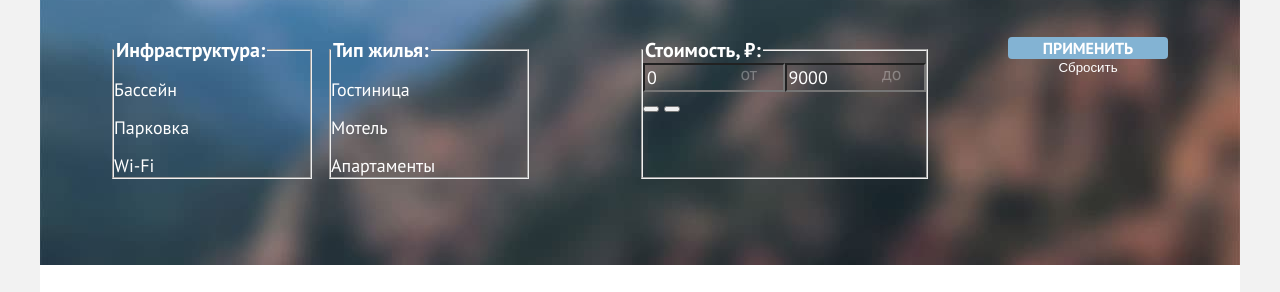
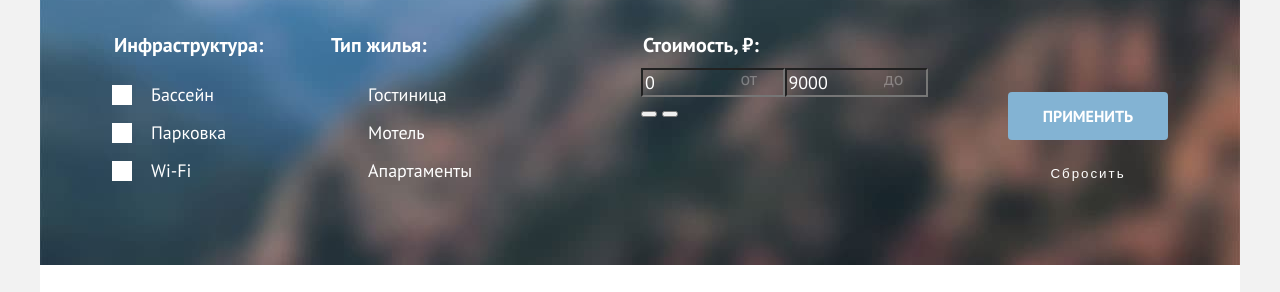
Before and after one commit to RomanSuhachev/sedonaProject, a plain HTML site: page catalog.html in a window 1280 px wide. Shown: the part 208-500 px from the top of the page. Drawn offline with Linux system fonts and the light colour scheme.

Commit message:
Стилизация формы каталога

```diff
--- a/styles/styles.css
+++ b/styles/styles.css
@@ -468,6 +468,11 @@ img {
   padding: 10px 22px;
 }
 
+.form-submit {
+  padding: 14px 32px;
+  margin-bottom: 25px;
+}
+
 .subscribe-btn:hover,
 .form-submit:hover,
 .btn-favorite:hover:not(.favorite),
@@ -511,6 +516,7 @@ img {
   background-color: transparent;
   border: none;
   color: #ffffff;
+  letter-spacing: 2px;
 }
 
 .pagination {
@@ -634,12 +640,33 @@ img {
   font-weight: 700;
   color: inherit;
   line-height: 26px;
+  margin-bottom: 10px;
 }
 
 .control-label {
   color: #ffffff;
   font-size: 18px;
   line-height: 23px;
+}
+
+.control {
+  position: relative;
+  display: block;
+  padding-left: 39px;
+}
+
+.control-mark {
+  position: absolute;
+  width: 20px;
+  height: 20px;
+  left: 0;
+  background-color: #ffffff;
+  top: 2px;
+}
+
+input[type="radio"] + .control-mark {
+  border-radius: 50%;
+  position: relative;
 }
 
 .sort-type-title {
@@ -941,7 +968,7 @@ img {
   list-style-type: none;
   margin: 0;
   padding: 0;
-  margin-bottom: 45px;
+  margin-bottom: 40px;
 }
 
 .hotel-filter-list {
@@ -1154,6 +1181,7 @@ img {
   flex-direction: column;
   justify-self: end;
   width: 160px;
+  justify-content: flex-end;
 }
 
 .catalog-filter-group {
@@ -1161,6 +1189,7 @@ img {
   margin-right: 17px;
   margin: 0;
   padding: 0;
+  border: none;
 }
 
 .catalog-filter-group .hotel-filter-list li {
```
